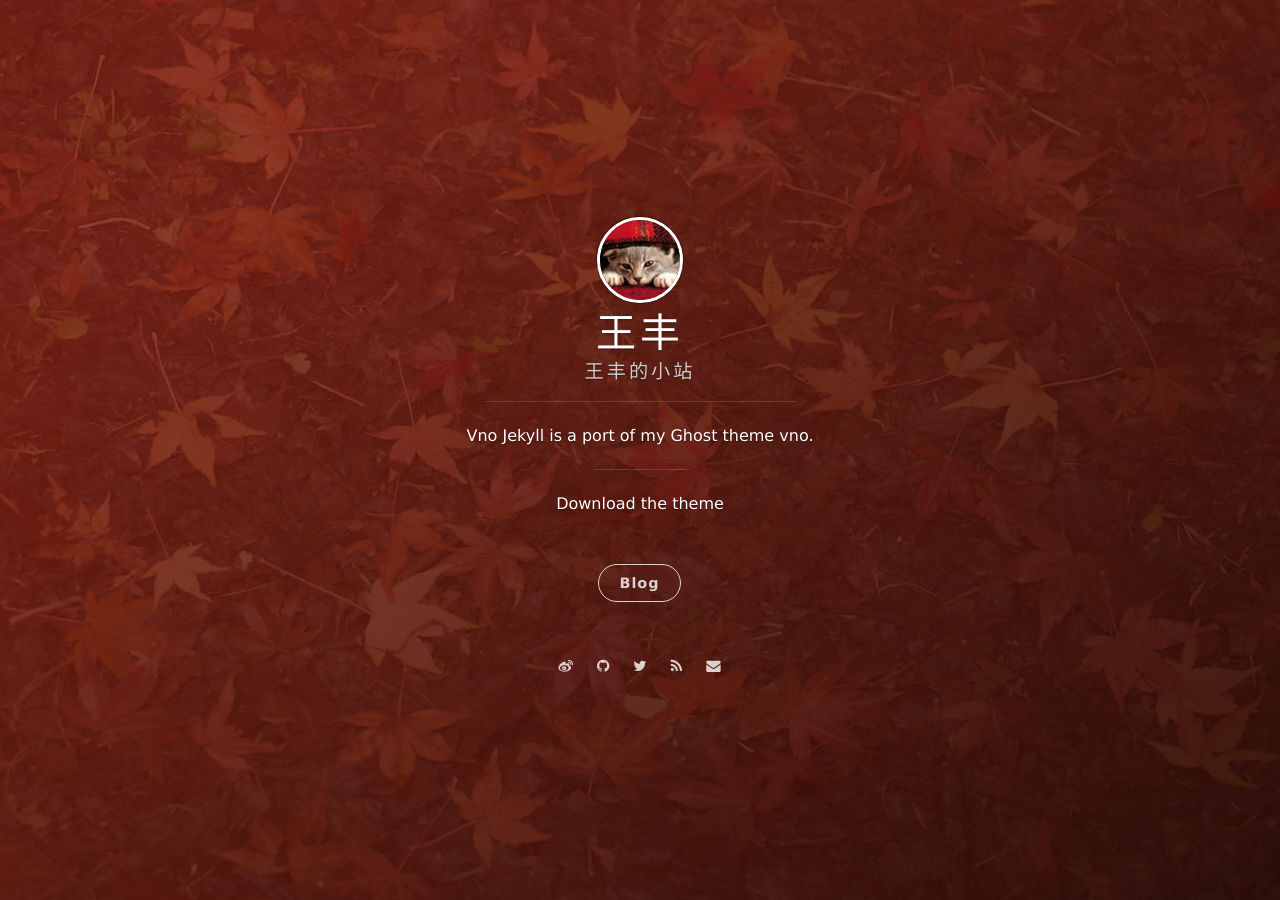
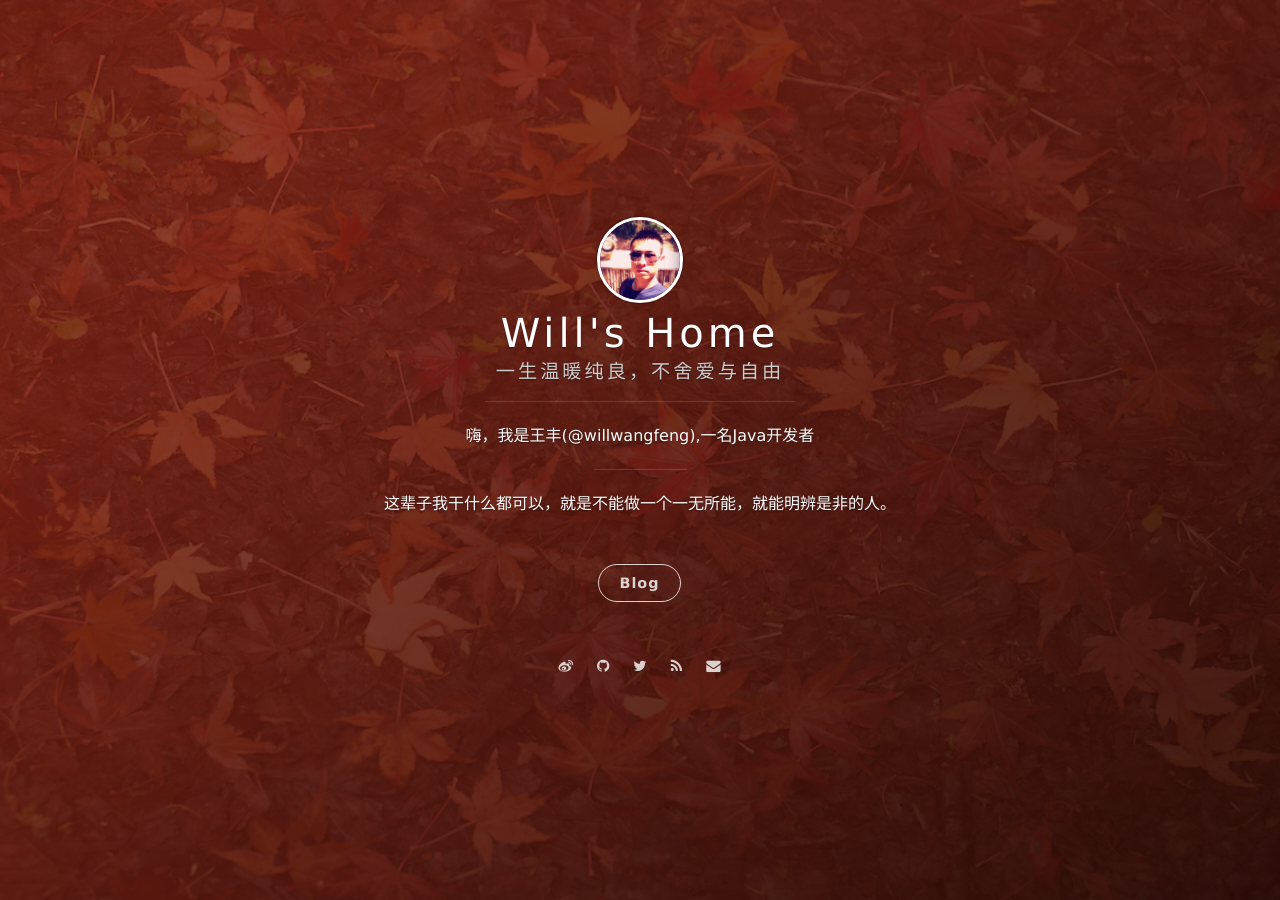
Before and after one commit to willwangfeng/willwangfeng.github.io, a Jekyll site: the page built from index.html, in a window 1280 px wide. Built offline with Jekyll 4.4.1, drawn with Linux system fonts in a browser that asks for light colours; nearby versions of some CDN libraries; the list of posts is cut into pages by our own code.

Commit message:
new avatar

```diff
--- a/_config.yml
+++ b/_config.yml
@@ -1,8 +1,8 @@
 # Basic
-title: 王丰
-subtitle: 王丰的小站
-welcome_message: <a href="https://github.com/onevcat/vno-jekyll" target="_blank">Download the theme</a>
-description: Vno Jekyll is a port of my Ghost theme vno.
+title: Will's Home
+subtitle: 一生温暖纯良，不舍爱与自由
+welcome_message: 这辈子我干什么都可以，就是不能做一个一无所能，就能明辨是非的人。
+description: 嗨，我是王丰(@willwangfeng),一名Java开发者
 creator: <a href="http://onev.cat">@onevcat</a>
 
 url: "http://vno.onevcat.com"
```
Also changed, not shown: assets/images/avatar.jpg, 5 other files.
